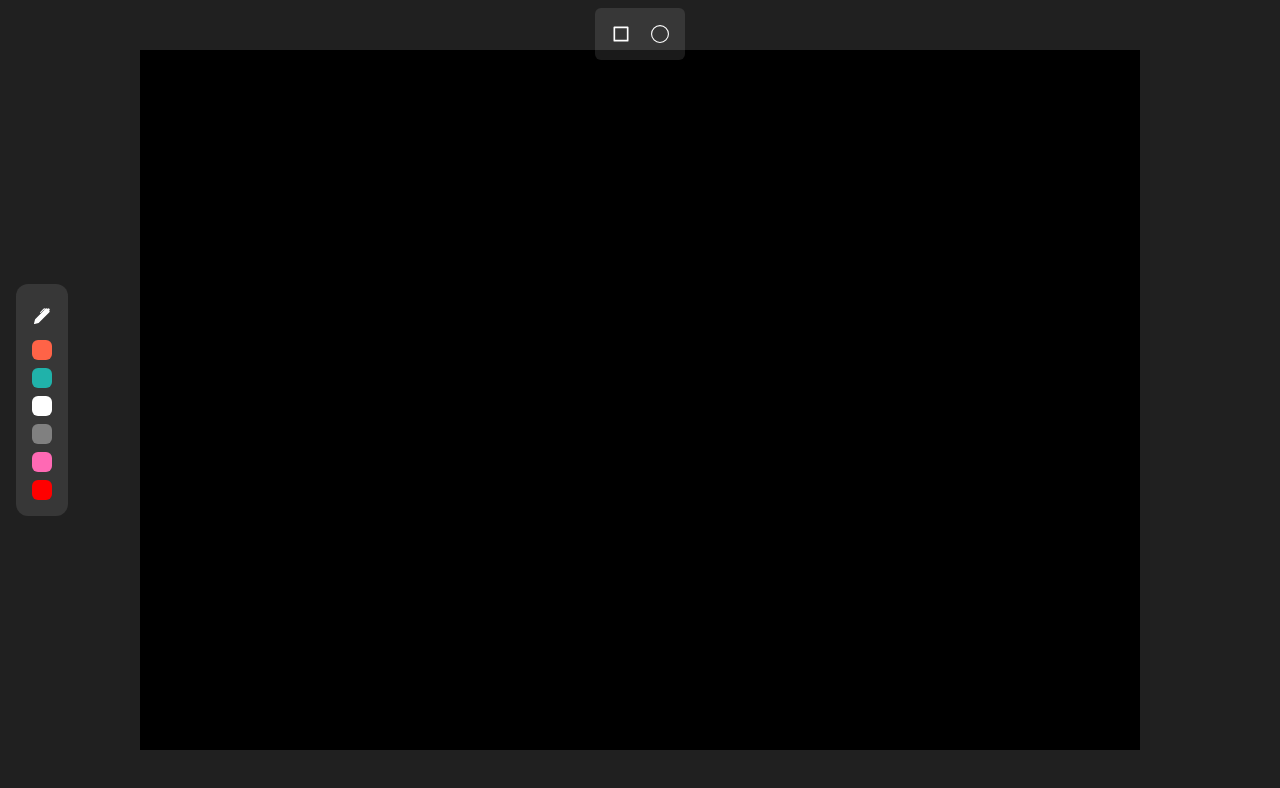
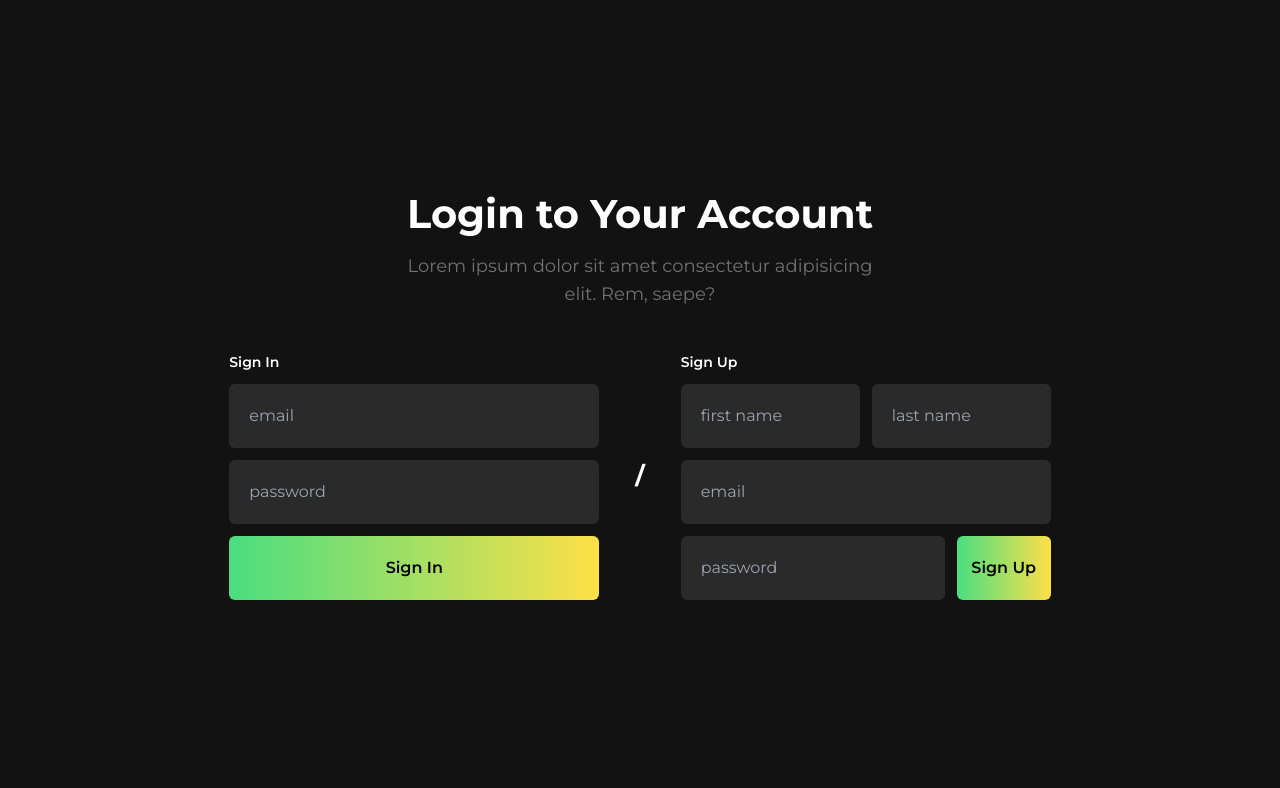
Before and after one commit to heyyakash/CollabWrite, a Next.js app: page / in a window 1280 px wide. Shown: the top 788 px of the page. Built offline with nearby package versions, Linux system fonts and the light colour scheme; no server answers.

Commit message:
fixed login

```diff
--- a/pages/index.tsx
+++ b/pages/index.tsx
@@ -3,13 +3,14 @@ import { Inter } from 'next/font/google'
 import Canvas from '@/components/Canvas'
 import { useState } from 'react'
 import CanvasContainer from '@/components/CanvasContainer'
+import Login from '@/components/Login'
 
 // const inter = Inter({ subsets: ['latin'] })
 
 export default function Home() {
   return (
  <>
- <CanvasContainer />
+ <Login />
  </>
   )
 }
```
